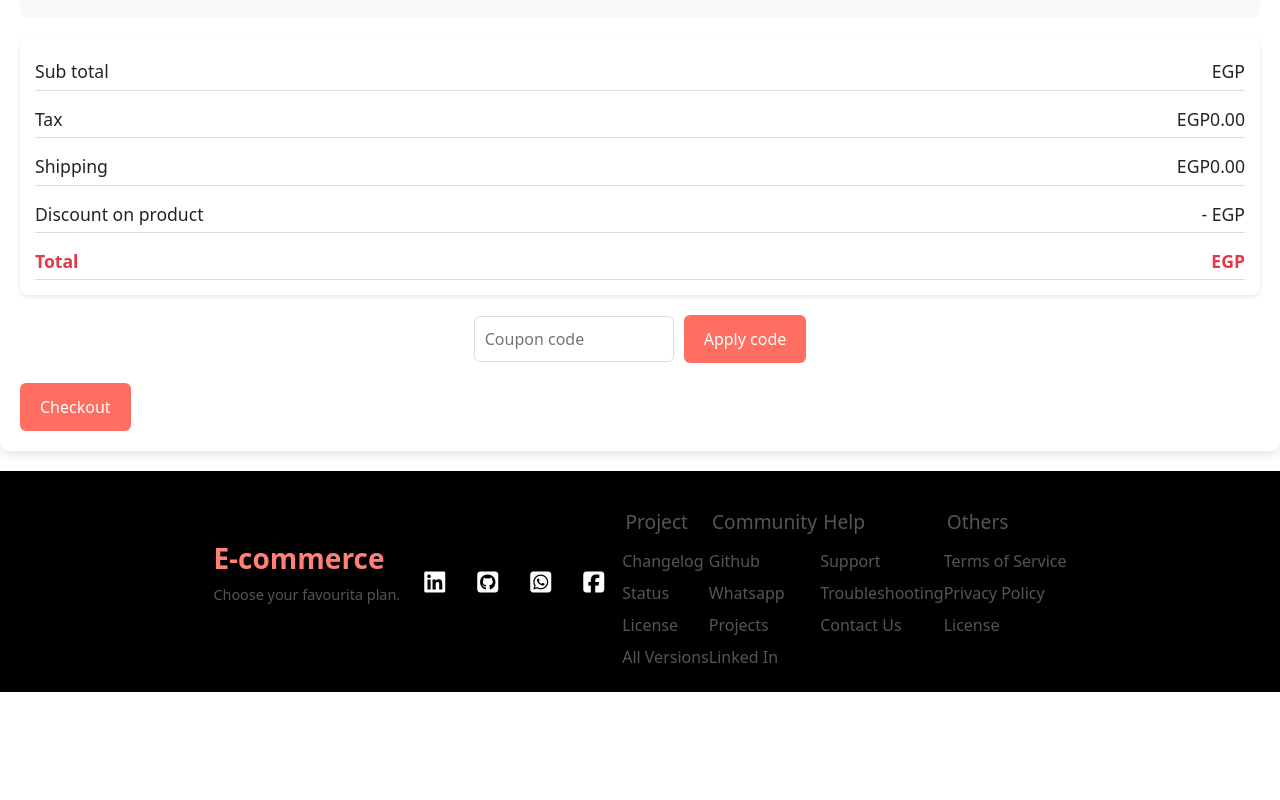
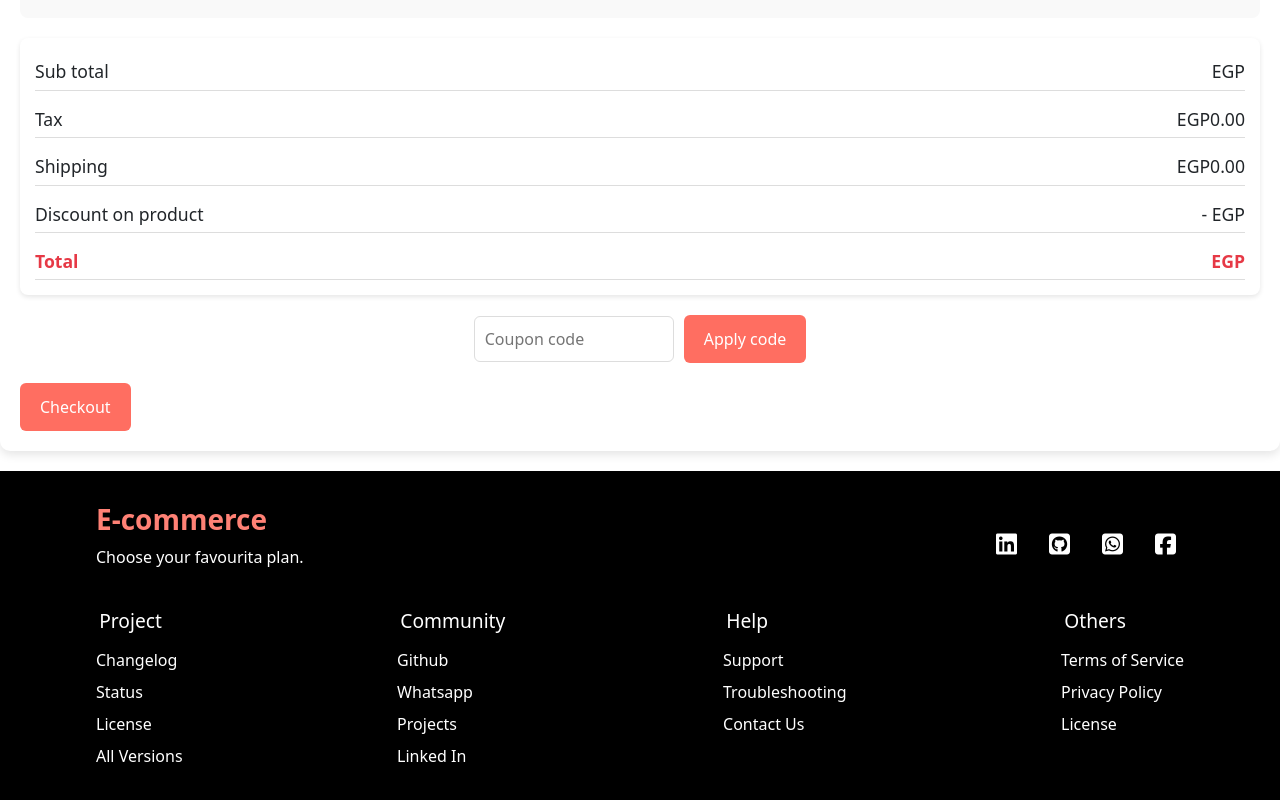
Before and after one commit to AhmedMahmoud962/E_commerce-Reactjs, a React (Create React App) app: page /cart in a window 1280 px wide. Shown: the part 522-1322 px from the top of the page. Before the commit the page ends 1214 px from the top, so only its background shows below. Built offline with nearby package versions, Linux system fonts and the light colour scheme.

Commit message:
add cart

```diff
--- a/src/Pages/css/CartStyle.css
+++ b/src/Pages/css/CartStyle.css
@@ -124,24 +124,12 @@
   background: #026aa7;
 }
 
-/* Footer */
-.footer {
-  display: flex;
-  flex-wrap: wrap;
-  gap: 10px;
-  justify-content: center;
-  padding: 15px;
-  font-size: 0.9em;
-  color: #555;
-}
-
-/* Responsive Styles */
 @media (max-width: 768px) {
 
   .cart-header,
   .totals div,
   .date-total-container {
-    flex-direction: column;
+    /* flex-direction: column; */
     align-items: center;
     text-align: center;
   }
```
